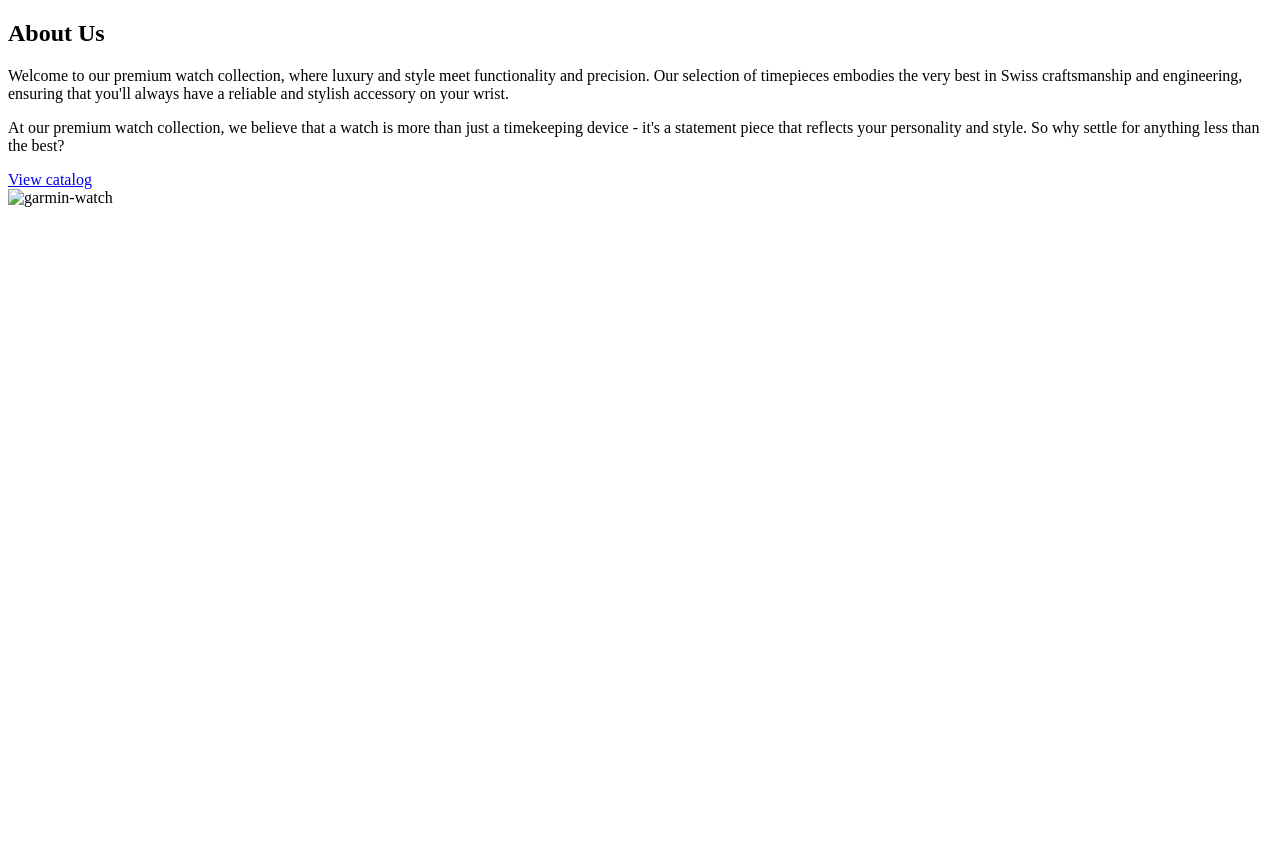
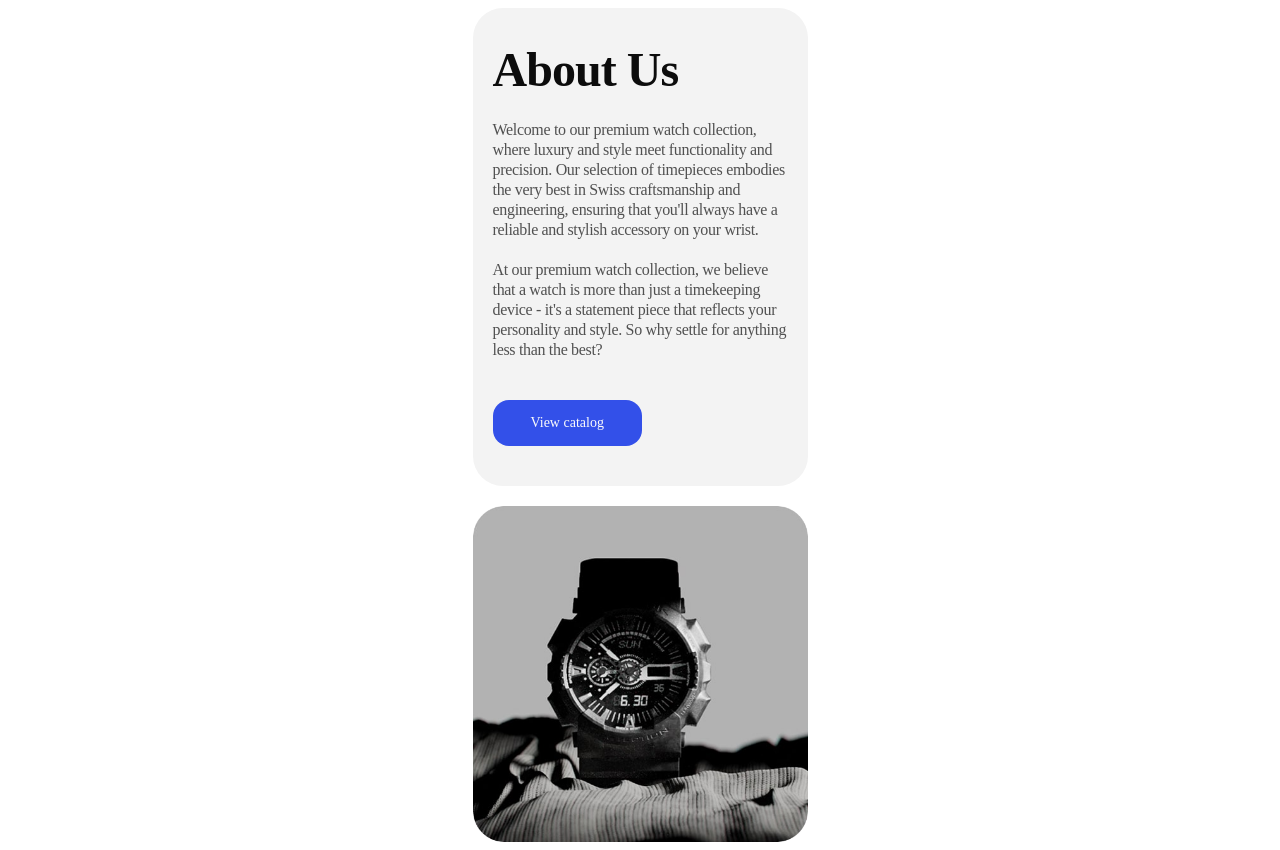
Before and after one commit to aanna25/test-project, a plain HTML site: page index.html in a window 1280 px wide. Before the commit the page ends 800 px from the top, so only its background shows below. Drawn offline with Linux system fonts and the light colour scheme.

Commit message:
add images and update index html and styles css

```diff
--- a/css/styles.css
+++ b/css/styles.css
@@ -1,8 +1,50 @@
+h1,
+h2,
+h3,
+h4,
+h5,
+h6,
+p {
+  margin-top: 0;
+  margin-bottom: 0;
+}
+
+ul,
+ol {
+  margin-top: 0;
+  margin-bottom: 0;
+  padding-left: 0;
+  list-style-type: none;
+}
+
+img {
+  display: block;
+  max-width: 100%;
+  height: auto;
+}
+
+a {
+  text-decoration: none;
+  color: inherit;
+}
+
 /* about-us-mobile */
+
+.test {
+  width: 100%;
+  display: flex;
+  flex-direction: column;
+  justify-content: center;
+  align-items: center;
+  row-gap: 20px;
+}
 
 .about-us {
 }
 .container {
+  max-width: 335px;
+  margin-left: auto;
+  margin-right: auto;
 }
 .about-us-section-title {
   font-weight: 600;
@@ -10,10 +52,14 @@
   line-height: 1;
   letter-spacing: -0.02em;
   color: #0c0c0c;
+  padding-top: 40px;
+  padding-bottom: 28px;
 }
 .about-us-text-content {
+  padding-left: 20px;
+  padding-right: 20px;
+  border-radius: 30px;
   background-color: #f3f3f3;
-  border-radius: 30px;
 }
 
 .about-us-section-paragraph {
@@ -22,17 +68,21 @@
   line-height: 1.28;
   letter-spacing: -0.02em;
   color: rgba(12, 12, 12, 0.7);
+  width: 295px;
+  margin-bottom: 20px;
 }
 
 .view-catalog-link {
-  min-width: 160px;
-  height: 48px;
+  display: inline-block;
   padding: 15px 38px;
   background-color: #3350e9;
   border-radius: 16px;
   font-size: 14px;
   font-weight: 500;
   color: #fbfbfb;
+  margin-top: 20px;
+  margin-bottom: 40px;
+
   transition: background-color ();
 }
 
@@ -42,12 +92,18 @@
 }
 
 .about-us-img-wrapper {
+  overflow: hidden;
+  border-radius: 30px;
 }
 
 /* end-about-us-mobile */
 
 /* about-us-tab */
 @media screen and (min-width: 768px) {
+  .about-us {
+    border-radius: 50px;
+  }
+
   .about-us .about-us-section-title {
     font-size: 48px;
     line-height: 0.92;
@@ -58,10 +114,6 @@
     line-height: 1.25;
     letter-spacing: -0.02em;
   }
-
-  .about-us-text-content {
-    border-radius: 50px;
-  }
 }
 /* end-about-us-tab */
 
--- a/index.html
+++ b/index.html
@@ -4,20 +4,22 @@
     <meta charset="UTF-8" />
     <meta name="viewport" content="width=device-width, initial-scale=1.0" />
     <title>Document</title>
+    <link rel="stylesheet" href="./css/styles.css" />
   </head>
   <body>
     <header></header>
     <main>
       <section class="about-us">
         <div class="container">
+          <div class="test">
+            <div class="about-us-text-content">
               <h2 class="about-us-section-title">About Us</h2>
-          <div class="about-us-text-content">
               <p class="about-us-section-paragraph">
                 Welcome to our premium watch collection, where luxury and style
                 meet functionality and precision. Our selection of timepieces
                 embodies the very best in Swiss craftsmanship and engineering,
-              ensuring that you'll always have a reliable and stylish accessory
-              on your wrist.
+                ensuring that you'll always have a reliable and stylish
+                accessory on your wrist.
               </p>
               <p class="about-us-section-paragraph">
                 At our premium watch collection, we believe that a watch is more
@@ -29,11 +31,34 @@
             </div>
             <div class="about-us-img-wrapper">
               <picture
-              ><source media="(min-width: 1280px)" srcset="" />
-              <source media="(min-width: 768px)" srcset="" />
-              <source media="(max-width: 767px)" srcset="" />
-              <img src="" alt="garmin-watch" width="530" />
+                ><source
+                  media="(min-width: 1280px)"
+                  srcset="
+                    ./images/watch-desk-min.jpg    1x,
+                    ./images/watch-desk@2x-min.jpg 2x
+                  "
+                />
+                <source
+                  media="(min-width: 768px)"
+                  srcset="
+                    ./images/watch-tab-min.jpg    1x,
+                    ./images/watch-tab@2x-min.jpg 2x
+                  "
+                />
+                <source
+                  media="(max-width: 767px)"
+                  srcset="
+                    ./images/watch-mob-min.jpg    1x,
+                    ./images/watch-mob@2x-min.jpg 2x
+                  "
+                />
+                <img
+                  src="./images/watch-desk-min.jpg "
+                  alt="garmin-watch"
+                  width="530"
+                />
               </picture>
+            </div>
           </div>
         </div>
       </section>
```
Also changed, not shown: images/watch-desk-min.jpg (added), images/watch-desk@2x-min.jpg (added), images/watch-mob-min.jpg (added), images/watch-mob@2x-min.jpg (added), images/watch-tab-min.jpg (added), images/watch-tab@2x-min.jpg (added). Lines whose indentation alone changed are shown as unchanged.
